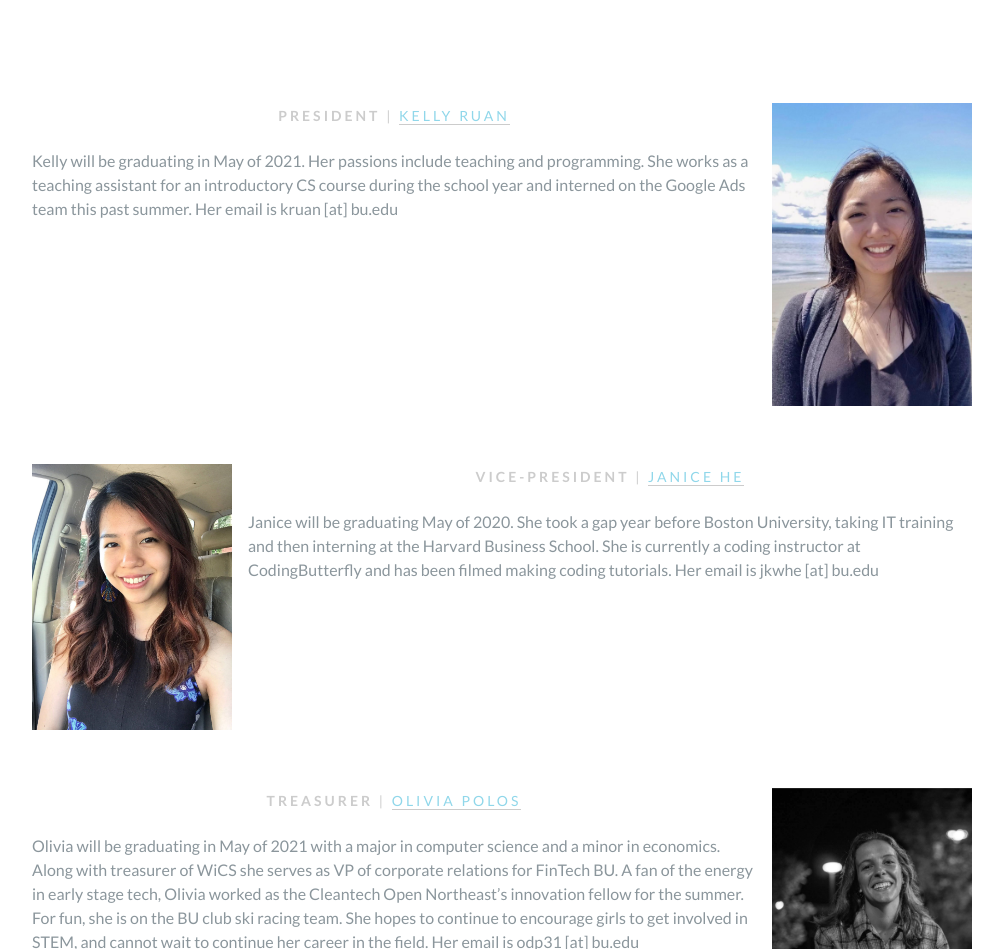
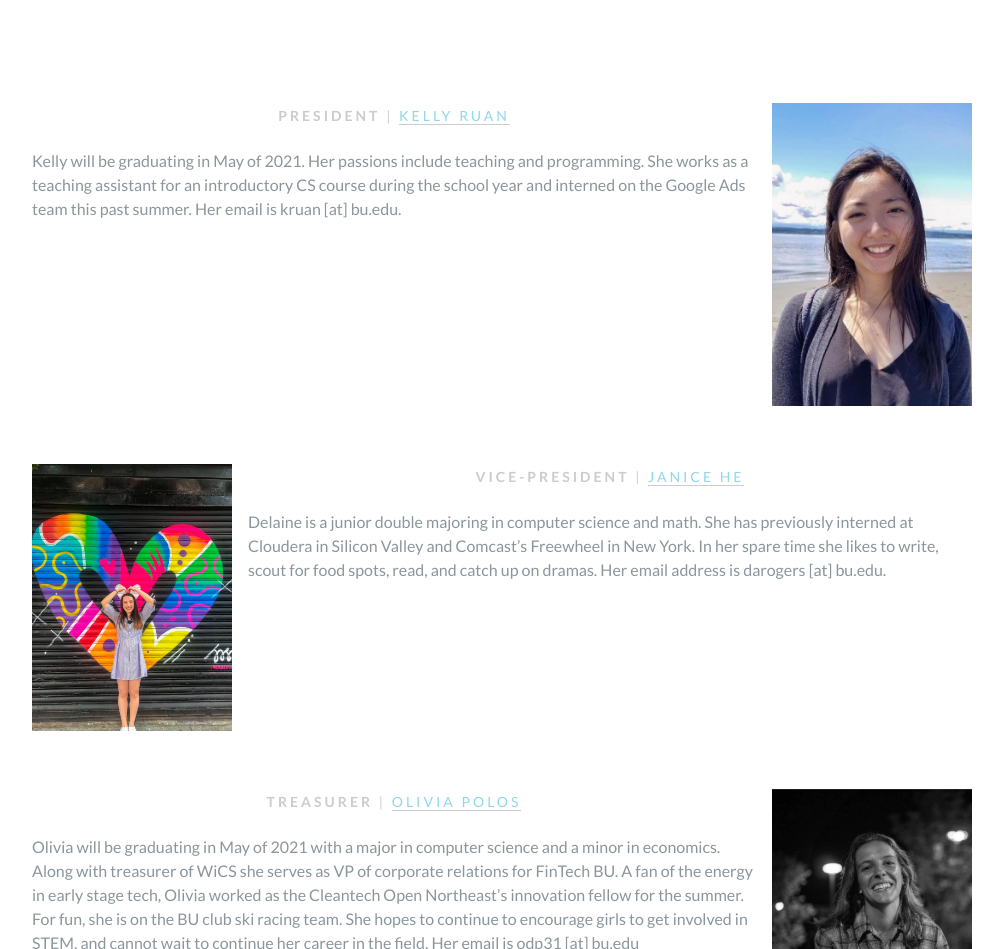
Before and after one commit to bostonwics/bostonwics.github.io, a plain HTML site: page index.html in a window 1280 px wide. Shown: the part 2013-2962 px from the top of the page, without its empty margins (138-1141 px from the left). Drawn offline with Linux system fonts and the light colour scheme.

Commit message:
updated delaine's bio

```diff
--- a/index.html
+++ b/index.html
@@ -137,14 +137,14 @@
         <div class="col-md-12 animate-box"><img src="images/eboard/kelly.jpg" class="eboard-photo fh5co-align-right img-responsive">
           <h2 class="fh5co-uppercase-heading-sm text-center"><b>President</b> | <a href="https://www.linkedin.com/in/jennie-nguyen08">
             Kelly Ruan</a></h2>
-          <p>Kelly will be graduating in May of 2021. Her passions include teaching and programming. She works as a teaching assistant for an introductory CS course during the school year and interned on the Google Ads team this past summer. Her email is kruan [at] bu.edu</p>
+          <p>Kelly will be graduating in May of 2021. Her passions include teaching and programming. She works as a teaching assistant for an introductory CS course during the school year and interned on the Google Ads team this past summer. Her email is kruan [at] bu.edu.</p>
         </div>
 
         <div class="fh5co-spacer fh5co-spacer-sm"></div>
 
-        <div class="col-md-12 animate-box"><img src="images/eboard/janice.jpg" class="eboard-photo fh5co-align-left img-responsive">
+        <div class="col-md-12 animate-box"><img src="images/eboard/delaine.jpg" class="eboard-photo fh5co-align-left img-responsive">
           <h2 class="fh5co-uppercase-heading-sm text-center"><b>Vice-President</b> | <a href="https://www.linkedin.com/in/janice-he-a4719679/">Janice He</a></h2>
-          <p>Janice will be graduating May of 2020. She took a gap year before Boston University, taking IT training and then interning at the Harvard Business School. She is currently a coding instructor at CodingButterfly and has been filmed making coding tutorials. Her email is jkwhe [at] bu.edu</p>
+          <p>Delaine is a junior double majoring in computer science and math. She has previously interned at Cloudera in Silicon Valley and Comcast’s Freewheel in New York. In her spare time she likes to write, scout for food spots, read, and catch up on dramas. Her email address is darogers [at] bu.edu.</p>
         </div>
 
         <div class="fh5co-spacer fh5co-spacer-sm"></div>
```
